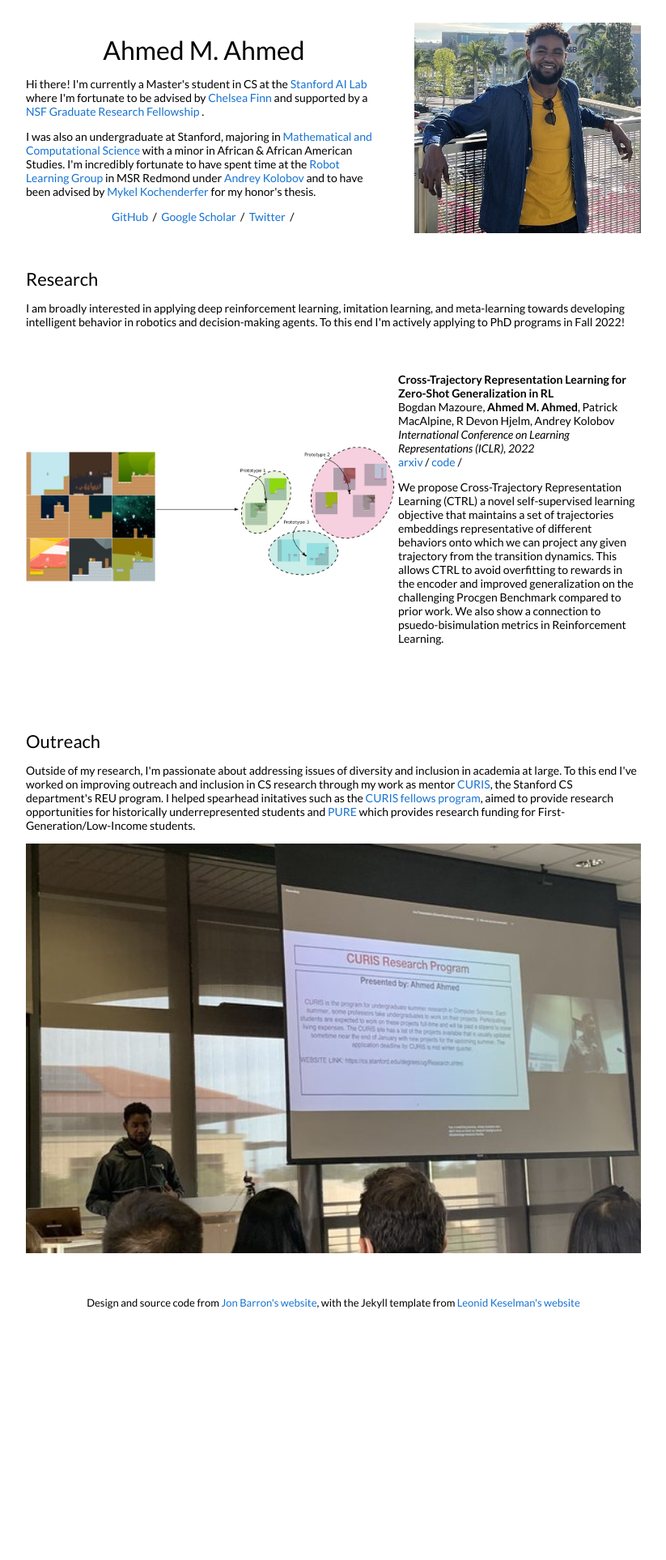
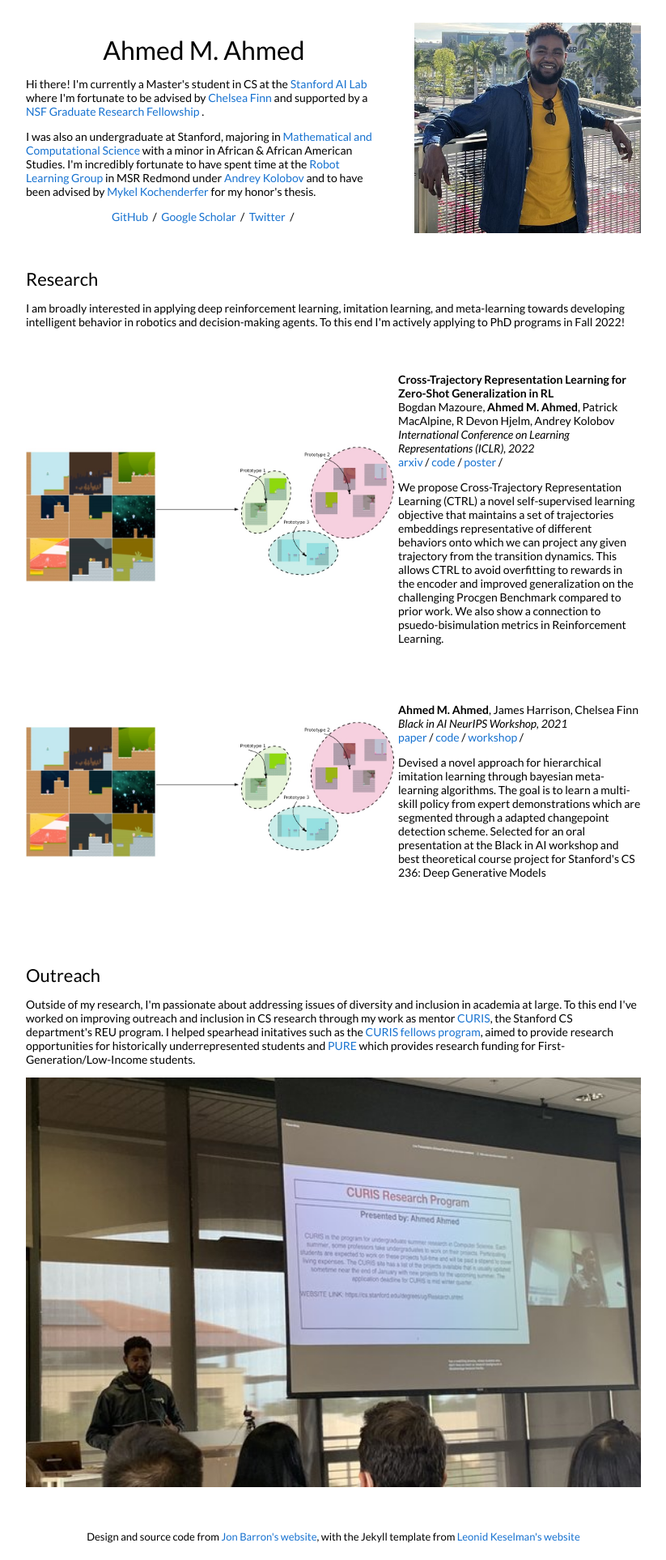
Before and after one commit to ahmeda14960/ahmeda14960.github.io, a Jekyll site: the page index.html, which Jekyll copies as it is, in a window 1280 px wide. Shown: the whole page at 81% size, without its empty margins (228-1051 px from the left). Built offline with Jekyll 4.4.1, drawn with Linux system fonts in a browser that asks for light colours; before the commit the page ends 1638 px from its top, so only the background shows below that.

Commit message:
updated website with workshop paper

```diff
--- a/index.html
+++ b/index.html
@@ -77,14 +77,40 @@
               <br>
               <em>International Conference on Learning Representations (ICLR), 2022</em>
               <br>
-              <a href="{{https://arxiv.org/pdf/2106.02193}}">arxiv</a> /
-              <a href="{{https://github.com/bmazoure/ctrl_public}}">code</a> /
+              <a href="https://arxiv.org/pdf/2106.02193">arxiv</a> /
+              <a href="https://github.com/bmazoure/ctrl_public">code</a> /
+              <a href="https://iclr.cc/virtual/2022/poster/6350">poster</a> /
               <p>
                 We propose Cross-Trajectory Representation Learning (CTRL) a novel self-supervised learning
                 objective that maintains a set of trajectories embeddings representative of different behaviors
                 onto which we can project any given trajectory from the transition dynamics. This allows CTRL to avoid
                 overfitting to rewards in the encoder and improved generalization on the challenging Procgen Benchmark compared
                  to prior work. We also show a connection to psuedo-bisimulation metrics in Reinforcement Learning.
+              </p>
+            </td>
+          </tr>
+        </table>
+        <table style="width:100%;border:0px;border-spacing:0px;border-collapse:separate;margin-right:auto;margin-left:auto;">
+          <tr>
+            <td style="padding:2.5%;width:25%;vertical-align:middle;min-width:120px">
+              <img src="/images/ctrl_2022.jpg" alt="project image" width="460" height="171"/>
+            </td>
+            <td style="padding:2.5%;width:75%;vertical-align:middle">
+              <h3></h3>
+              <br>
+              <strong>Ahmed M. Ahmed</strong>, James Harrison, Chelsea Finn
+
+              <br>
+              <em>Black in AI NeurIPS Workshop, 2021</em>
+              <br>
+              <a href="https://github.com/ahmeda14960/CS_236_final_project/blob/master/CS_236_Final_Project.pdf">paper</a> /
+              <a href="https://github.com/ahmeda14960/CS_236_final_project">code</a> /
+              <a href="https://neurips.cc/virtual/2021/affinity-workshop/22885">workshop</a> /
+              <p>
+                Devised a novel approach for hierarchical imitation learning through bayesian meta-learning algorithms. The
+                goal is to learn a multi-skill policy from expert demonstrations which are segmented through a adapted changepoint
+                detection scheme. Selected for an oral presentation at the Black in AI workshop and best theoretical course
+                project for Stanford's CS 236: Deep Generative Models
               </p>
             </td>
           </tr>
```
